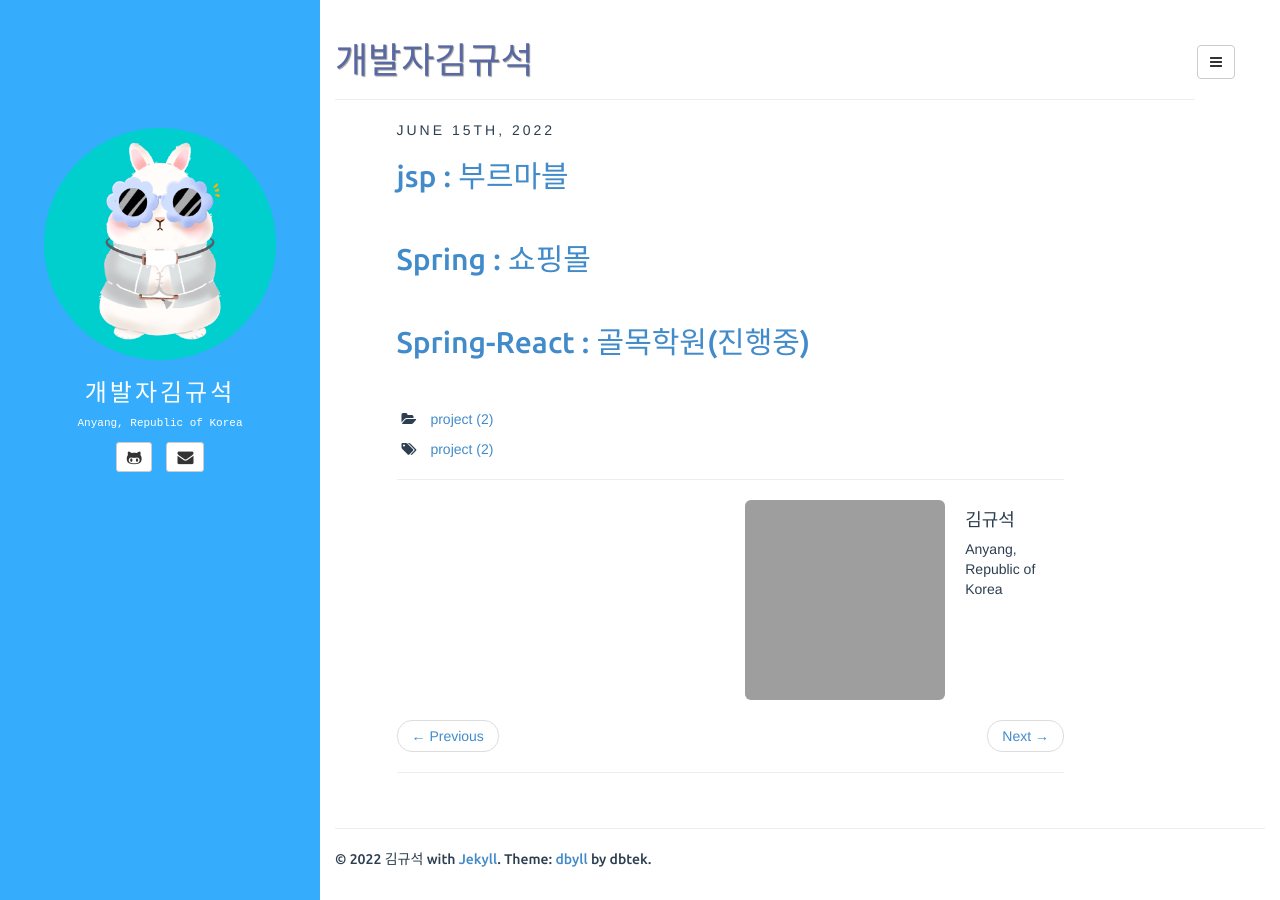
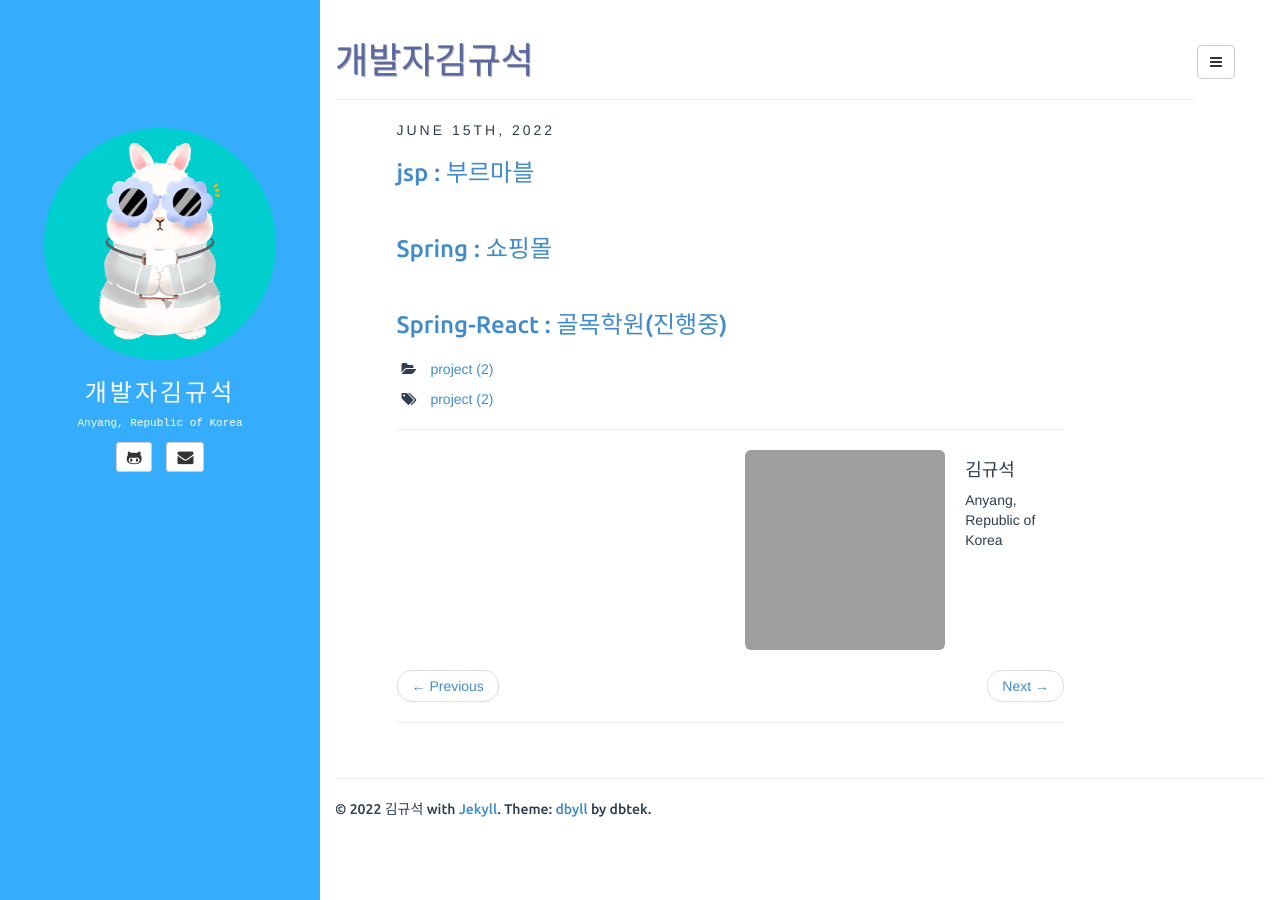
Before and after one commit to kyu05017/kyu05017.github.io, a Jekyll site: the page built from _posts/2022-06-15-project.md, in a window 1280 px wide. Built offline with Jekyll 4.4.1, drawn with Linux system fonts in a browser that asks for light colours; grey boxes are pictures that could not be loaded.

Commit message:
ㅇㅇㄴㅁㅁㄴ

```diff
--- a/_posts/2022-06-15-project.md
+++ b/_posts/2022-06-15-project.md
@@ -7,6 +7,6 @@
 ---
 
 
-<h2><a href="https://kyu05017.github.io/project/2013/11/15/jsp.html">jsp : 부르마블</a></h2><br>
-<h2><a href="https://github.com/kyu05017/shop_spring">Spring : 쇼핑몰</a></h2><br>
-<h2><a href="https://github.com/kyu05017/AlleyAcademy">Spring-React : 골목학원(진행중)</a></h2><br>
+<h3><a href="https://kyu05017.github.io/project/2013/11/15/jsp.html">jsp : 부르마블</a></h3><br>
+<h3><a href="https://github.com/kyu05017/shop_spring">Spring : 쇼핑몰</a></h3><br>
+<h3><a href="https://github.com/kyu05017/AlleyAcademy">Spring-React : 골목학원(진행중)</a></h3>
```
